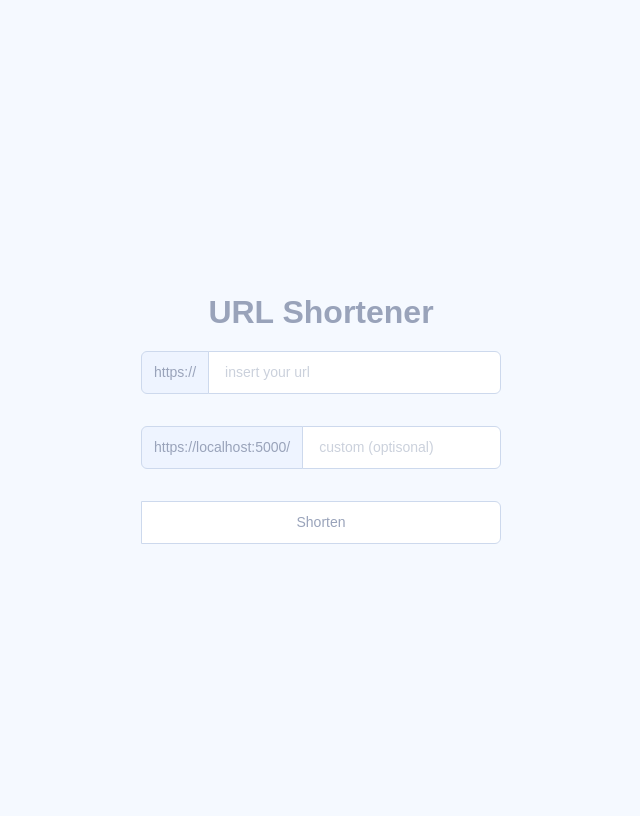
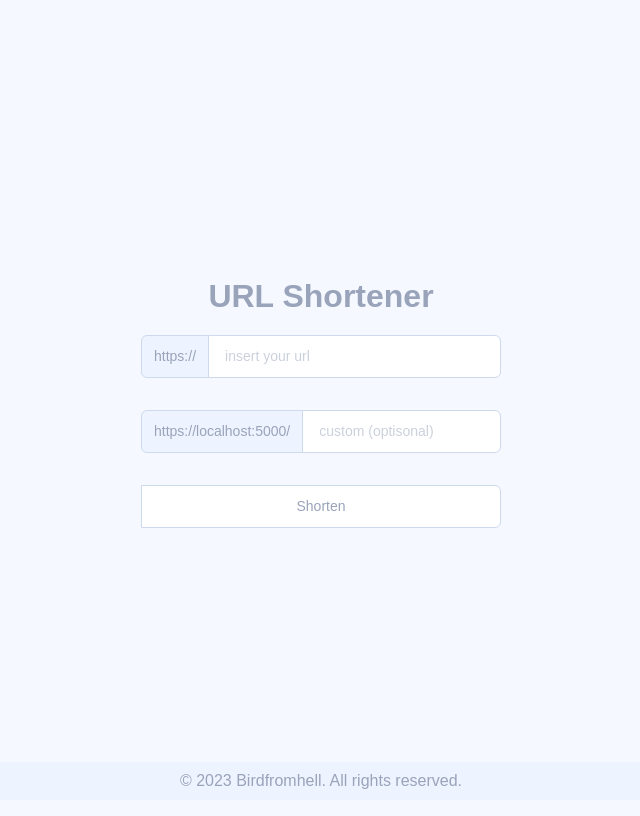
Before and after one commit to birdfromhell/LinkShortener-Flask, a Flask app: page / in a window 1280 px wide. Shown: the whole page, without its empty margins (319-959 px from the left). Run offline with Flask 3, Linux system fonts and the light colour scheme.

Commit message:
Refactor CSS code and add footer in index.html
Refactored the layout of CSS styles in index.html to enhance readability and maintainability. This improves developers' understanding of the styles' order and makes future modifications easier. In addition, a footer has been introduced containing copyright information to acknowledge the website creator.

```diff
--- a/templates/index.html
+++ b/templates/index.html
@@ -5,12 +5,10 @@
     <title>Url Shortener</title>
     <style>
         :root {
-
     --input-color: #99A3BA;
     --input-border: #CDD9ED;
     --input-background: #fff;
     --input-placeholder: #CBD1DC;
-
     --input-border-focus: #275EFE;
 
     --group-color: var(--input-color);
@@ -20,7 +18,29 @@
     --group-color-focus: #fff;
     --group-border-focus: var(--input-border-focus);
     --group-background-focus: #678EFE;
+}
 
+html {
+    box-sizing: border-box;
+    -webkit-font-smoothing: antialiased;
+}
+
+* {
+    box-sizing: inherit;
+    &:before,
+    &:after {
+        box-sizing: inherit;
+    }
+}
+
+body {
+    min-height: 100vh;
+    font-family: 'Mukta Malar', Arial;
+    display: flex;
+    justify-content: center;
+    align-items: center;
+    flex-direction: column;
+    background: #F5F9FF;
 }
 
 .form-field {
@@ -50,6 +70,8 @@
     position: relative;
     display: flex;
     width: 100%;
+    max-width: 360px;
+    margin-bottom: 32px;
     & > span,
     .form-field {
         white-space: nowrap;
@@ -94,41 +116,23 @@
     }
 }
 
-html {
-    box-sizing: border-box;
-    -webkit-font-smoothing: antialiased;
+.site-title {
+    text-align: center;
+    color: var(--input-color);
+    font-size: 32px;
+    margin-bottom: 20px;
 }
 
-* {
-    box-sizing: inherit;
-    &:before,
-    &:after {
-        box-sizing: inherit;
-    }
+.footer {
+    position: fixed;
+    left: 0;
+    bottom: 0;
+    width: 100%;
+    background-color: var(--group-background);
+    color: var(--group-color);
+    text-align: center;
+    padding: 10px 0;
 }
-
-
-body {
-    min-height: 100vh;
-    font-family: 'Mukta Malar', Arial;
-    display: flex;
-    justify-content: center;
-    align-items: center;
-    flex-direction: column;
-    background: #F5F9FF;
-    .form-group {
-        max-width: 360px;
-        &:not(:last-child) {
-            margin-bottom: 32px;
-        }
-    }
-}
-        .site-title {
-            text-align: center;
-            color: var(--input-color);
-            font-size: 32px;
-            margin-bottom: 20px;
-        }
     </style>
 </head>
 <body>
@@ -148,5 +152,8 @@ body {
         <input class="form-field" type="submit" value="Shorten">
     </div>
 </form>
+<div class="footer">
+    &copy; 2023 Birdfromhell. All rights reserved.
+</div>
 </body>
 </html>
```
